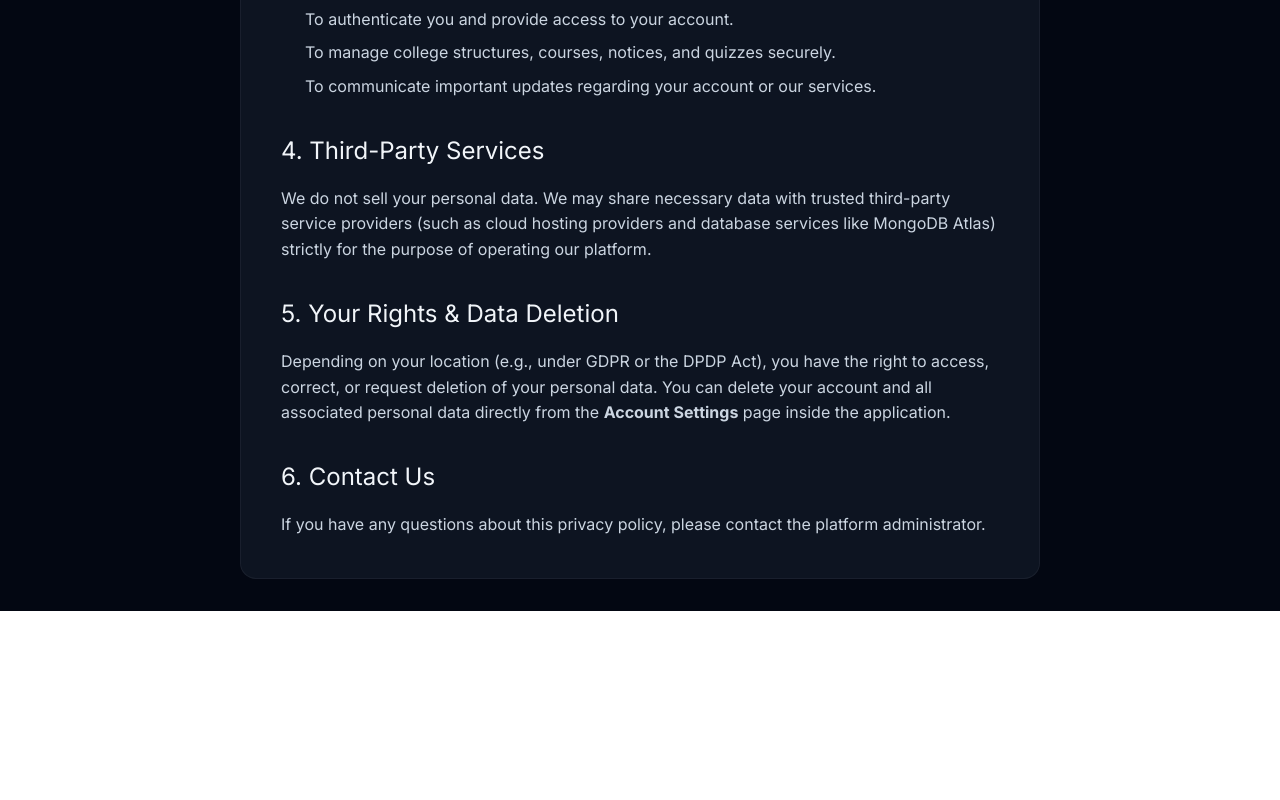
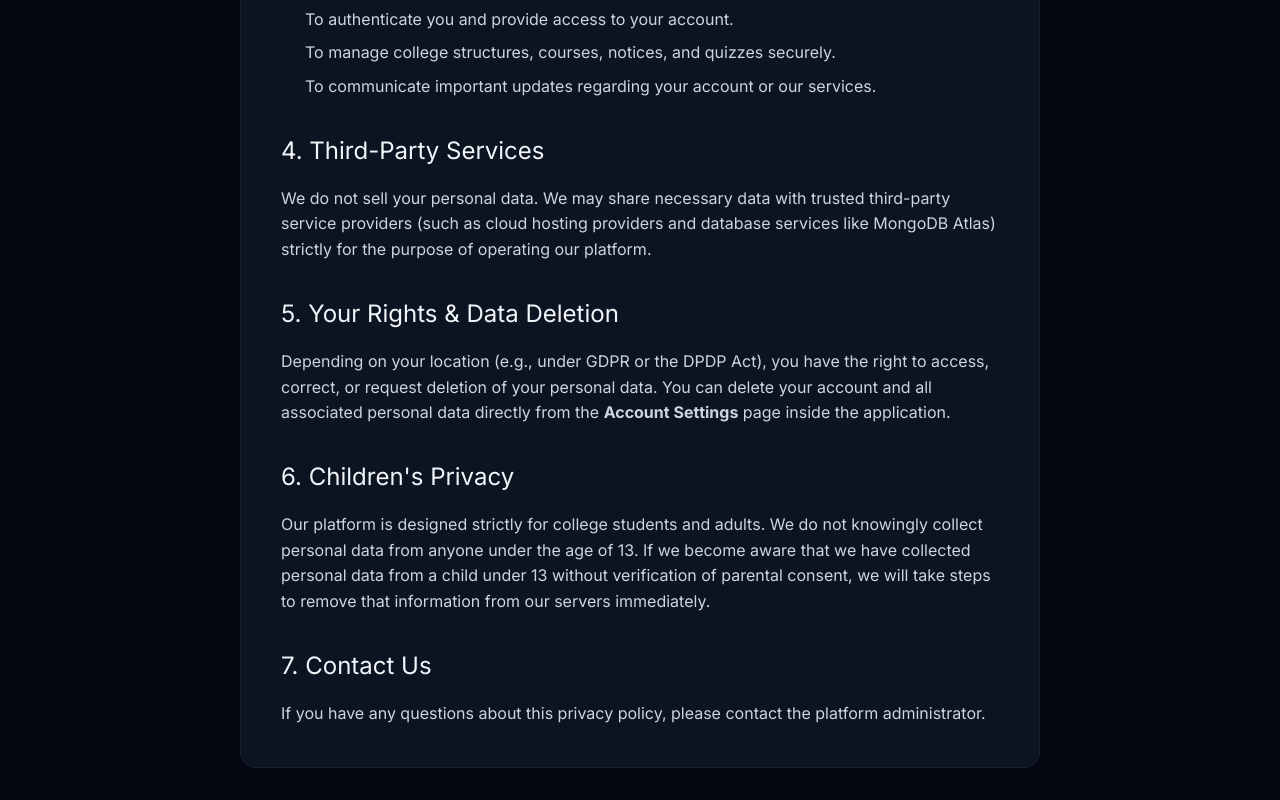
Before and after one commit to shibchandan/campus-knowledge-hub, a React (Vite) app in the folder client/: page /privacy in a window 1280 px wide. Shown: the part 725-1525 px from the top of the page. Before the commit the page ends 1336 px from the top, so only its background shows below. Built offline with nearby package versions, Linux system fonts and the light colour scheme; no server answers.

Commit message:
docs: add COPPA compliance clause to privacy policy

```diff
--- a/client/src/pages/PrivacyPolicyPage.jsx
+++ b/client/src/pages/PrivacyPolicyPage.jsx
@@ -71,7 +71,12 @@ export function PrivacyPolicyPage() {
             You can delete your account and all associated personal data directly from the <strong>Account Settings</strong> page inside the application.
           </p>
 
-          <h2 style={{ fontSize: "1.5rem", marginTop: "2rem", marginBottom: "1rem", color: "#f1f5f9" }}>6. Contact Us</h2>
+          <h2 style={{ fontSize: "1.5rem", marginTop: "2rem", marginBottom: "1rem", color: "#f1f5f9" }}>6. Children's Privacy</h2>
+          <p style={{ marginBottom: "1.5rem", color: "#cbd5e1" }}>
+            Our platform is designed strictly for college students and adults. We do not knowingly collect personal data from anyone under the age of 13. If we become aware that we have collected personal data from a child under 13 without verification of parental consent, we will take steps to remove that information from our servers immediately.
+          </p>
+
+          <h2 style={{ fontSize: "1.5rem", marginTop: "2rem", marginBottom: "1rem", color: "#f1f5f9" }}>7. Contact Us</h2>
           <p style={{ marginBottom: "0", color: "#cbd5e1" }}>
             If you have any questions about this privacy policy, please contact the platform administrator.
           </p>
```
